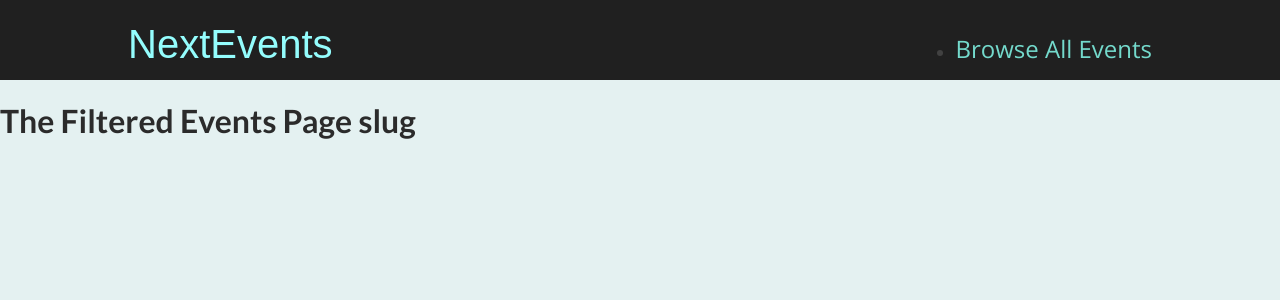
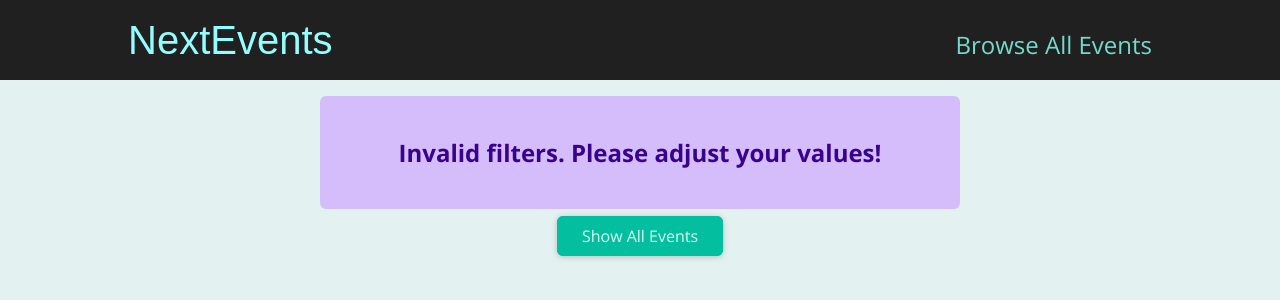
Before and after one commit to Debadrita438/next-event-with-page-router, a Next.js app: page /events in a window 1280 px wide. Shown: the top 300 px of the page. Built offline with nearby package versions, Linux system fonts and the light colour scheme.

Commit message:
project done

```diff
--- /dev/null
+++ b/src/components/events/results-title.js
@@ -0,0 +1,20 @@
+import Button from '../ui/button';
+import classes from './results-title.module.css';
+
+function ResultsTitle(props) {
+  const { date } = props;
+
+  const humanReadableDate = new Date(date).toLocaleDateString('en-US', {
+    month: 'long',
+    year: 'numeric',
+  });
+
+  return (
+    <section className={classes.title}>
+      <h1>Events in {humanReadableDate}</h1>
+      <Button link='/events'>Show all events</Button>
+    </section>
+  );
+}
+
+export default ResultsTitle;
--- /dev/null
+++ b/src/components/events/results-title.module.css
@@ -0,0 +1,6 @@
+.title {
+  margin: 2rem auto;
+  width: 90%;
+  max-width: 40rem;
+  text-align: center;
+}
--- /dev/null
+++ b/src/components/ui/error-alert.js
@@ -0,0 +1,7 @@
+import classes from './error-alert.module.css';
+
+function ErrorAlert(props) {
+  return <div className={classes.alert}>{props.children}</div>;
+}
+
+export default ErrorAlert;
--- /dev/null
+++ b/src/components/ui/error-alert.module.css
@@ -0,0 +1,12 @@
+.alert {
+  margin: 1rem auto;
+  padding: 1rem 2rem;
+  width: 90%;
+  max-width: 40rem;
+  background-color: #d5bdfc;
+  color: #38028d;
+  font-weight: bold;
+  font-size: 1.5rem;
+  text-align: center;
+  border-radius: 6px;
+}
--- a/src/pages/events/[...slug].js
+++ b/src/pages/events/[...slug].js
@@ -1,7 +1,70 @@
-export default function filteredEventsPage() {
+import { useRouter } from "next/router";
+
+import { getFilteredEvents } from "../../../dummy-data";
+import EventList from "@/components/events/event-list";
+import ResultsTitle from "@/components/events/results-title";
+import Button from "@/components/ui/button";
+import ErrorAlert from "@/components/ui/error-alert";
+
+export default function FilteredEventsPage() {
+  const router = useRouter();
+
+  const filterData = router.query.slug;
+
+  if (!filterData) {
+    return <p className="center">Loading...</p>;
+  }
+
+  const filteredtYear = filterData[0];
+  const filteredMonth = filterData[1];
+
+  const numYear = +filteredtYear;
+  const numMonth = +filteredMonth;
+
+  if (
+    isNaN(+numYear) ||
+    isNaN(+numMonth) ||
+    numYear > 2030 ||
+    numYear < 2021 ||
+    numMonth < 1 ||
+    numMonth > 12
+  ) {
+    return (
+      <>
+        <ErrorAlert>
+          <p>Invalid filters. Please adjust your values!</p>
+        </ErrorAlert>
+        <div className="center">
+          <Button link={"/events"}>Show All Events</Button>
+        </div>
+      </>
+    );
+  }
+
+  const filteredEvents = getFilteredEvents({
+    year: numYear,
+    month: numMonth,
+  });
+
+  if (!filteredEvents || filteredEvents.length === 0) {
+    return (
+      <>
+        <ErrorAlert>
+          <p>No events found for the chosen filter!</p>
+        </ErrorAlert>
+        <div className="center">
+          <Button link={"/events"}>Show All Events</Button>
+        </div>
+      </>
+    );
+  }
+
+  const date = new Date(numYear, numMonth - 1);
+
   return (
-    <div>
-      <h1>The Filtered Events Page slug</h1>
-    </div>
+    <>
+      <ResultsTitle date={date} />
+      <EventList items={filteredEvents} />
+    </>
   );
 }
--- a/src/styles/globals.css
+++ b/src/styles/globals.css
@@ -20,3 +20,14 @@
   font-family: "Lato", sans-serif;
   color: #2b2b2b;
 }
+
+ul {
+  list-style: none;
+  margin: 0;
+  padding: 0;
+}
+
+.center {
+  margin: auto;
+  text-align: center;
+}
```
Also changed, not shown: src/components/events/events-search.js (+19 -6 lines), src/pages/events/[eventId].js (+6 -1 lines), src/pages/events/index.js (+12 -3 lines).
